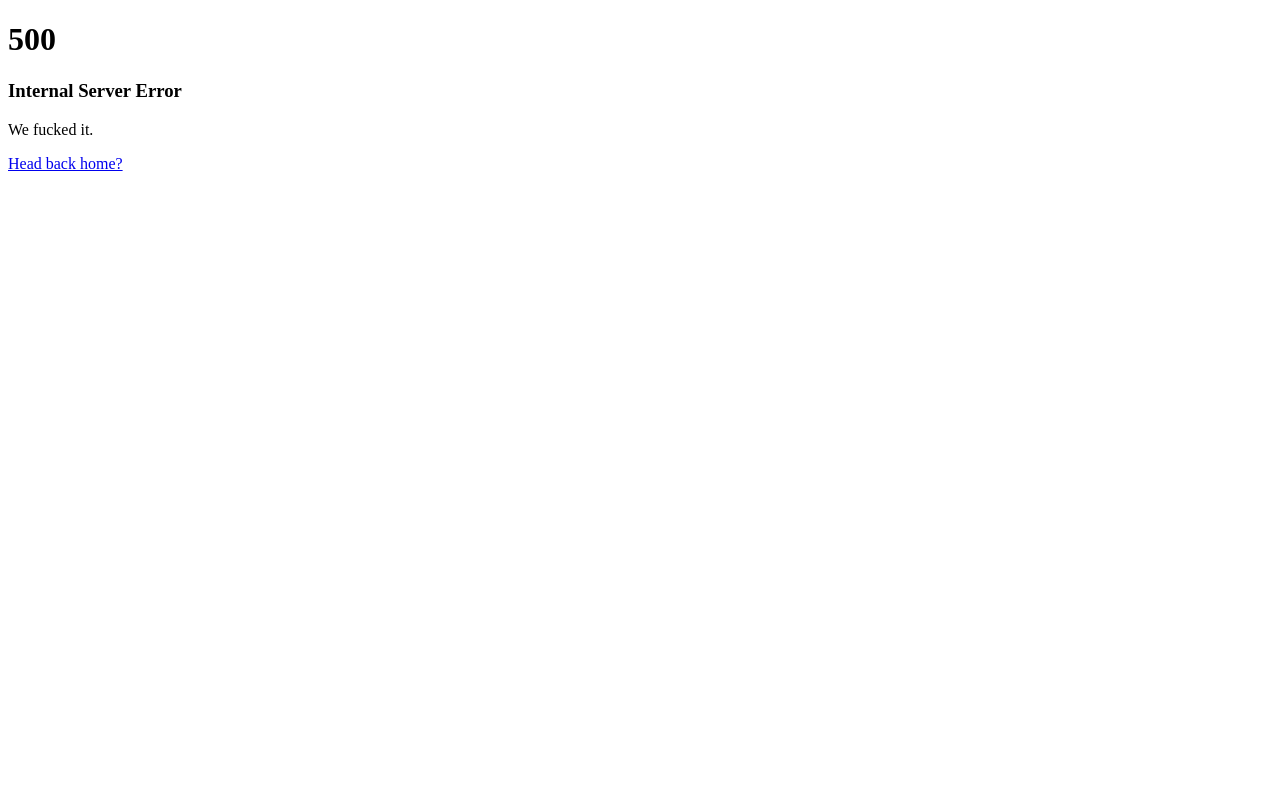
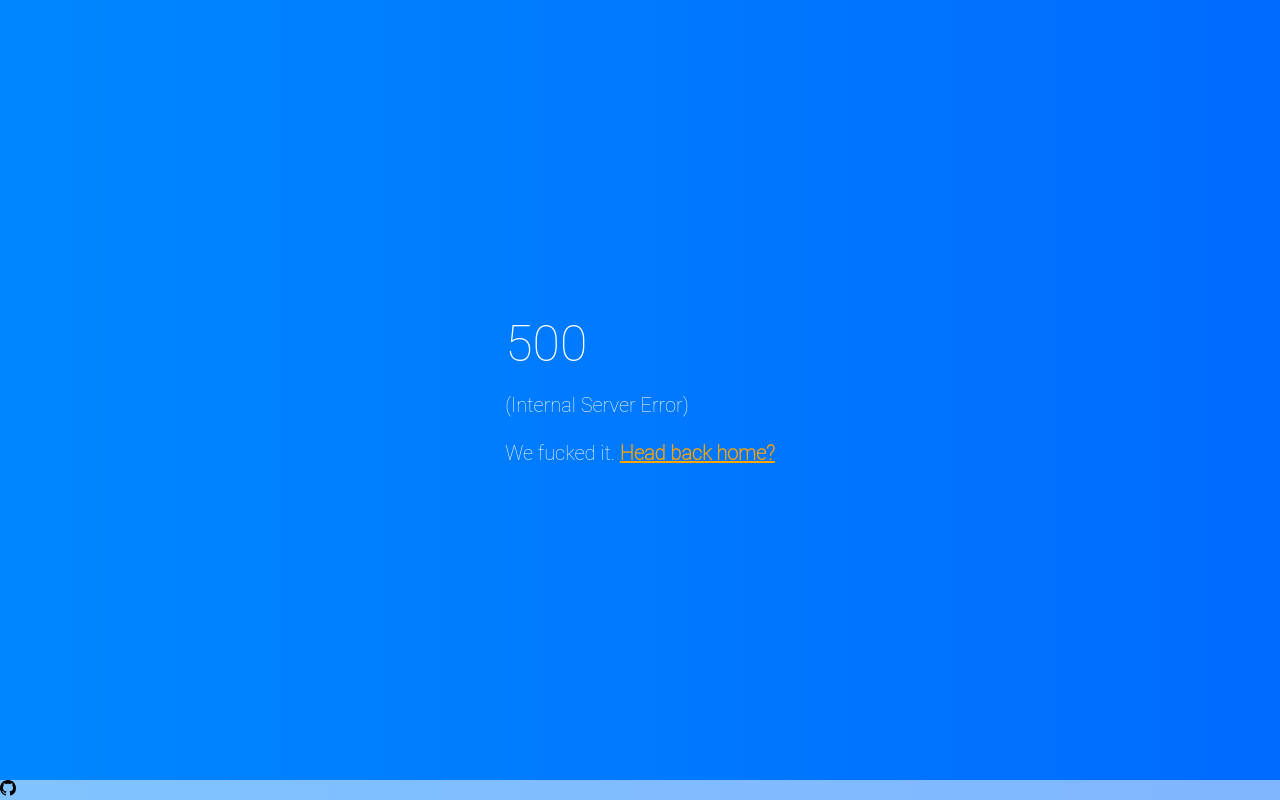
Before and after one commit to ggtylerr/ggtylerr-website, a website: page error/500.html in a window 1280 px wide. Drawn offline with Linux system fonts and the light colour scheme.

Commit message:
Proper CSS in error files

```diff
--- a/error/500.html
+++ b/error/500.html
@@ -1,12 +1,33 @@
 <!DOCTYPE html>
 <html>
   <head>
+    <meta charset="utf-8">
+    <meta name="viewport" content="width=device-width">
     <title>ggtylerr</title>
+    <link href="/style.css" rel="stylesheet" type="text/css" />
+    <!-- Icon -->
+    <link rel="shortcut icon" href="https://ggtylerr-website.tylerflowers.repl.co/favicon.ico" />
+    <!-- Roboto -->
+    <link href="https://fonts.googleapis.com/css?family=Roboto:100,300&display=swap" rel="stylesheet">
   </head>
   <body>
-    <h1>500</h1>
-    <h3>Internal Server Error</h3>
-    <p>We fucked it.</p>
-    <a href="/">Head back home?</a>
+    <span class="center">
+      500
+      <p class="center2">
+        (Internal Server Error)
+        <br/><br/>
+        We fucked it.
+        <a href="/">Head back home?</a>
+      </p>
+    </span>
+    <div class="footer">
+      <div class="icon">
+        <a href="https://github.com/ggtylerr/ggtylerr-website">
+          <svg width="16" height="16">
+            <path fill-rule="evenodd" d="M8 0C3.58 0 0 3.58 0 8c0 3.54 2.29 6.53 5.47 7.59.4.07.55-.17.55-.38 0-.19-.01-.82-.01-1.49-2.01.37-2.53-.49-2.69-.94-.09-.23-.48-.94-.82-1.13-.28-.15-.68-.52-.01-.53.63-.01 1.08.58 1.23.82.72 1.21 1.87.87 2.33.66.07-.52.28-.87.51-1.07-1.78-.2-3.64-.89-3.64-3.95 0-.87.31-1.59.82-2.15-.08-.2-.36-1.02.08-2.12 0 0 .67-.21 2.2.82.64-.18 1.32-.27 2-.27.68 0 1.36.09 2 .27 1.53-1.04 2.2-.82 2.2-.82.44 1.1.16 1.92.08 2.12.51.56.82 1.27.82 2.15 0 3.07-1.87 3.75-3.65 3.95.29.25.54.73.54 1.48 0 1.07-.01 1.93-.01 2.2 0 .21.15.46.55.38A8.013 8.013 0 0 0 16 8c0-4.42-3.58-8-8-8z"/>
+          </svg>
+        </a>
+      </div>
+    </div>
   </body>
 </html>
--- a/style.css
+++ b/style.css
@@ -46,6 +46,16 @@ body {
   font-size:20px
 }
 
+.center a:link {font-weight: bold; color:orange;}
+.center a:visited {font-weight: bold; color:orange;}
+.center a:hover {font-weight: bold; color:orange;}
+.center a:active {font-weight: bold; color:orange;}
+
+.center2 a:link {font-weight: bold; color:orange;}
+.center2 a:visited {font-weight: bold; color:orange;}
+.center2 a:hover {font-weight: bold; color:orange;}
+.center2 a:active {font-weight: bold; color:orange;}
+
 .footer {
   position: fixed;
   font-family: 'Roboto', sans-serif;
```
Also changed, not shown: error/404.html (+25 -3 lines).
